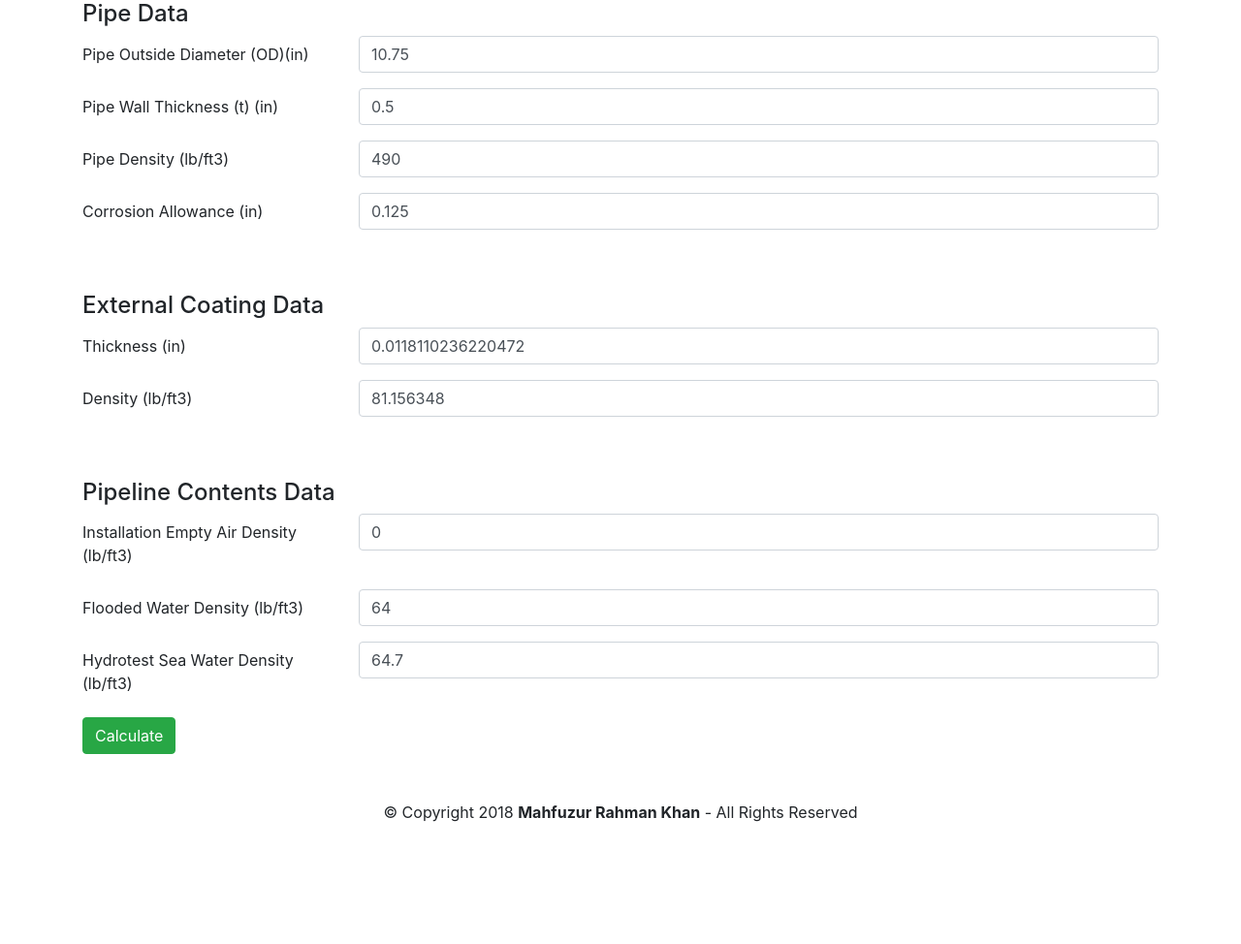
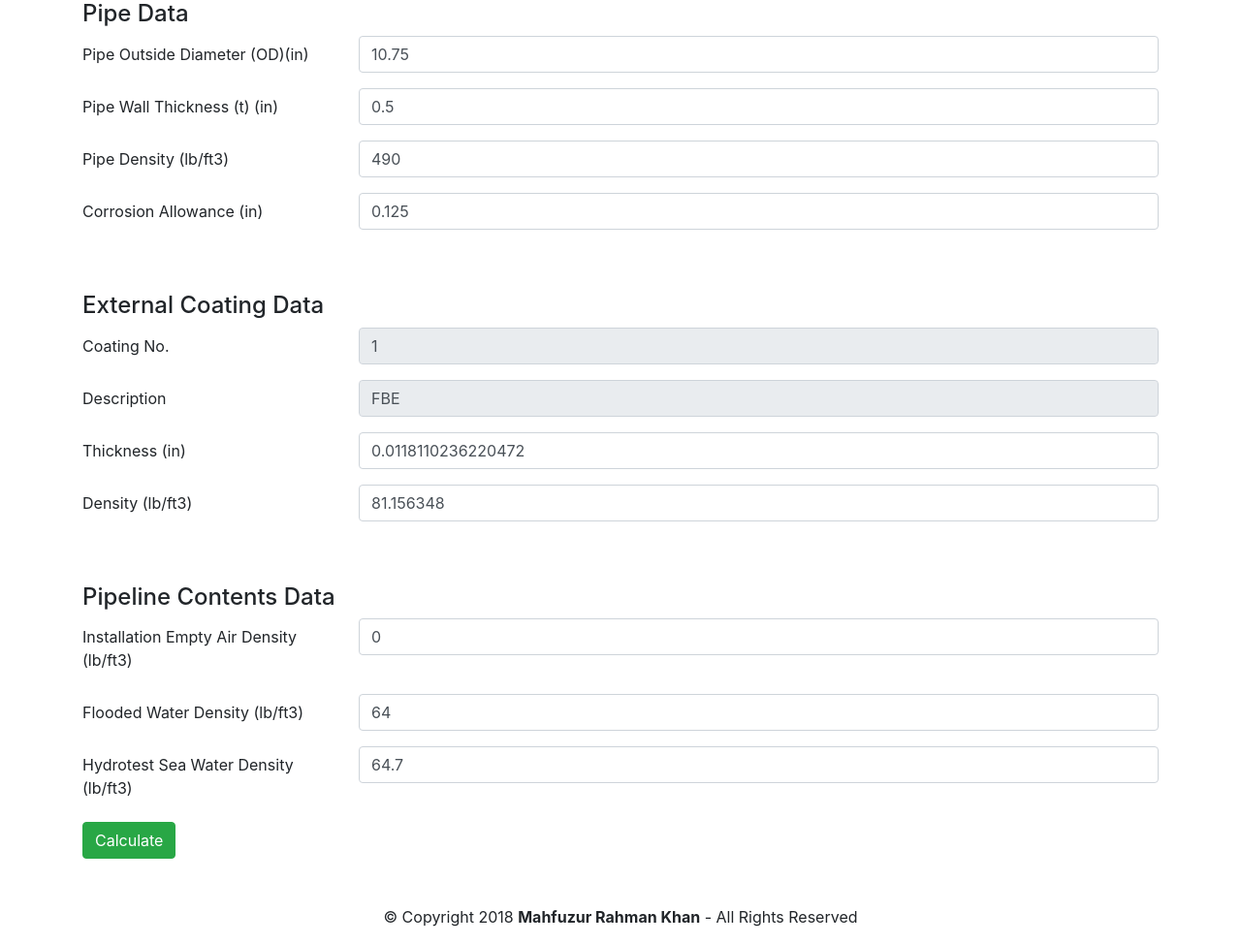
Before and after one commit to mahfuz110244/submerged-weight-app, a Django app: page / in a window 1280 px wide. Shown: the part 104-1078 px from the top of the page at 97% size. Before the commit the page ends 952 px from the top, so only its background shows below. Run offline with Django 3.2, Linux system fonts and the light colour scheme; some libraries are stand-ins or nearby versions.

Commit message:
update readme

```diff
--- a/requirements.txt
+++ b/requirements.txt
@@ -1,7 +1,7 @@
-Django==2.0
+Django==2.0.8
 django-bootstrap4==0.0.6
 Pillow==5.0.0
 psycopg2==2.7.5
 psycopg2-binary==2.7.5
 pytz==2018.5
-requests==2.19.1
+requests==2.20.0
--- a/spreadsheet/templates/spreadsheet/post_form.html
+++ b/spreadsheet/templates/spreadsheet/post_form.html
@@ -38,6 +38,18 @@
 
         <h4>External Coating Data</h4>
         <div class="form-group row">
+            <label for="coating_number" class="col-sm-3 col-form-label">Coating No.</label>
+            <div class="col-sm-9">
+              <input type="number" class="form-control" id="coating_number" value=1 readonly>
+            </div>
+        </div>
+        <div class="form-group row">
+            <label for="coating_description" class="col-sm-3 col-form-label">Description</label>
+            <div class="col-sm-9">
+              <input type="text" class="form-control" id="coating_description" value=FBE readonly>
+            </div>
+        </div>
+        <div class="form-group row">
             <label for="coating_thickness" class="col-sm-3 col-form-label">Thickness (in)</label>
             <div class="col-sm-9">
               <input type="number" class="form-control" name="coating_thickness" id="coating_thickness" value=0.0118110236220472 step="any" required>
```
Also changed, not shown: README.md, 1 other file.
